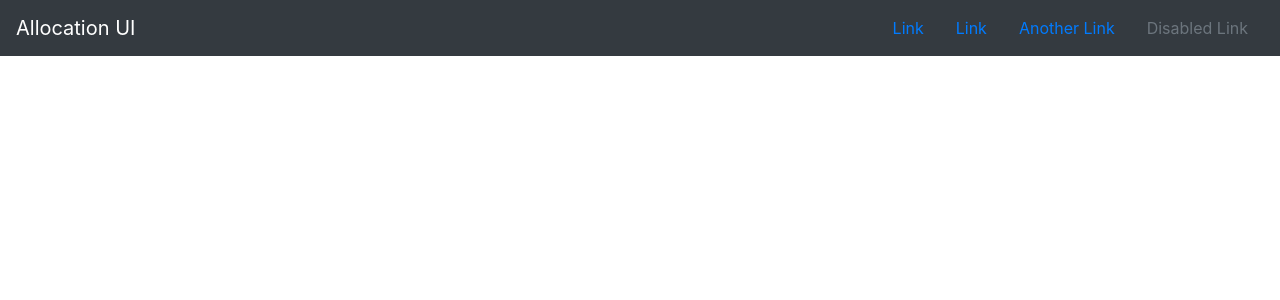
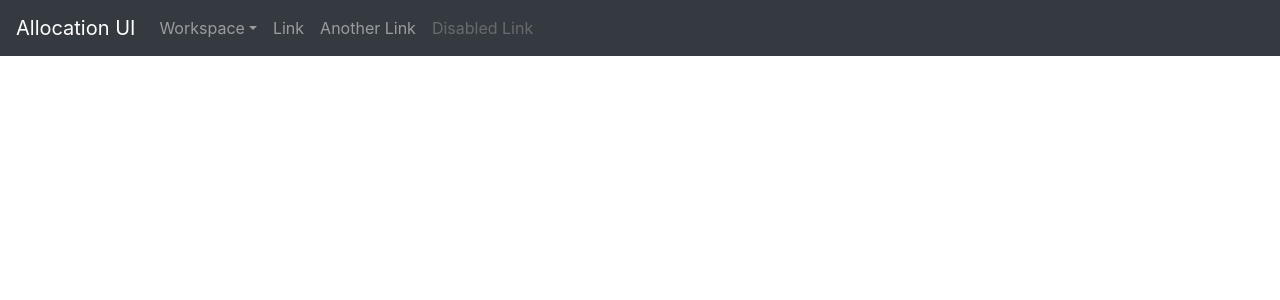
Before and after one commit to gustavodido/ui-editor, a React (Create React App) app: page / in a window 1280 px wide. Shown: the top 300 px of the page. Built offline with nearby package versions, Linux system fonts and the light colour scheme.

Commit message:
Add navigation bar items.

```diff
--- a/package.json
+++ b/package.json
@@ -11,6 +11,7 @@
     "reactstrap": "^5.0.0-alpha.4"
   },
   "devDependencies": {
+    "@types/react": "^16.0.25",
     "react-scripts": "1.0.17"
   },
   "scripts": {
--- /dev/null
+++ b/src/app/containers/NavigationBar.css
@@ -0,0 +1,3 @@
+.dropdown-item {
+    font-size: 14px;
+}
--- a/src/app/containers/NavigationBar.js
+++ b/src/app/containers/NavigationBar.js
@@ -1,16 +1,42 @@
 import React, {Component} from 'react';
 
-import {Navbar, NavbarBrand, Nav, NavItem, NavLink} from 'reactstrap';
+import {
+    Navbar, NavbarBrand, Nav, NavItem, NavLink, Dropdown, DropdownToggle, DropdownMenu,
+    DropdownItem
+} from 'reactstrap';
+
+import './NavigationBar.css';
 
 class NavigationBar extends Component {
+    constructor(props) {
+        super(props);
+
+        this.toggle = this.toggle.bind(this);
+        this.state = {
+            dropdownOpen: false
+        };
+    }
+
+    toggle() {
+        this.setState({
+            dropdownOpen: !this.state.dropdownOpen
+        });
+    }
     render() {
         return (
-            <Navbar color="dark" dark={true}>
+            <Navbar color="dark" dark={true} fixed="top" expand={true}>
                 <NavbarBrand href="/">Allocation UI</NavbarBrand>
-                <Nav>
-                    <NavItem>
-                        <NavLink href="#">Link</NavLink>
-                    </NavItem>
+                    <Nav className="mr-auto" navbar>
+                        <Dropdown nav isOpen={this.state.dropdownOpen} toggle={this.toggle}>
+                            <DropdownToggle nav caret>
+                                Workspace
+                            </DropdownToggle>
+                            <DropdownMenu>
+                                <DropdownItem>Load Customer Choices</DropdownItem>
+                                <DropdownItem divider />
+                                <DropdownItem>Reset</DropdownItem>
+                            </DropdownMenu>
+                        </Dropdown>
                         <NavItem>
                             <NavLink href="#">Link</NavLink>
                         </NavItem>
```
Also changed, not shown: 1 other file (tests, documents, lock files or other folders). Lines whose indentation alone changed are shown as unchanged.
